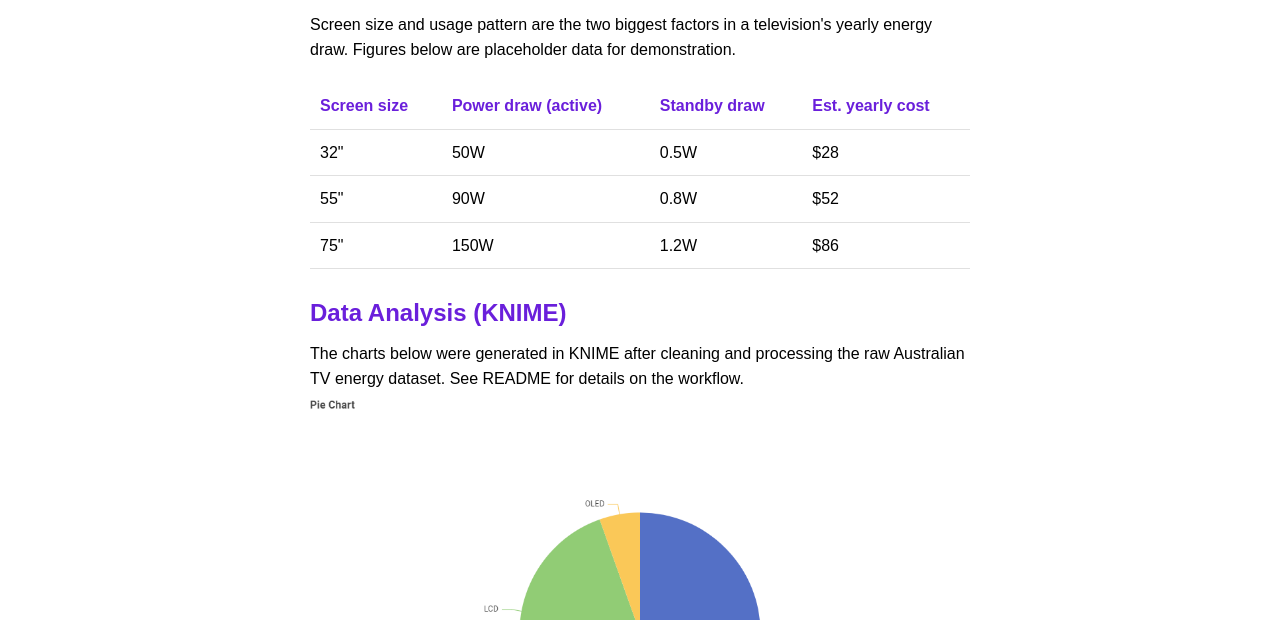
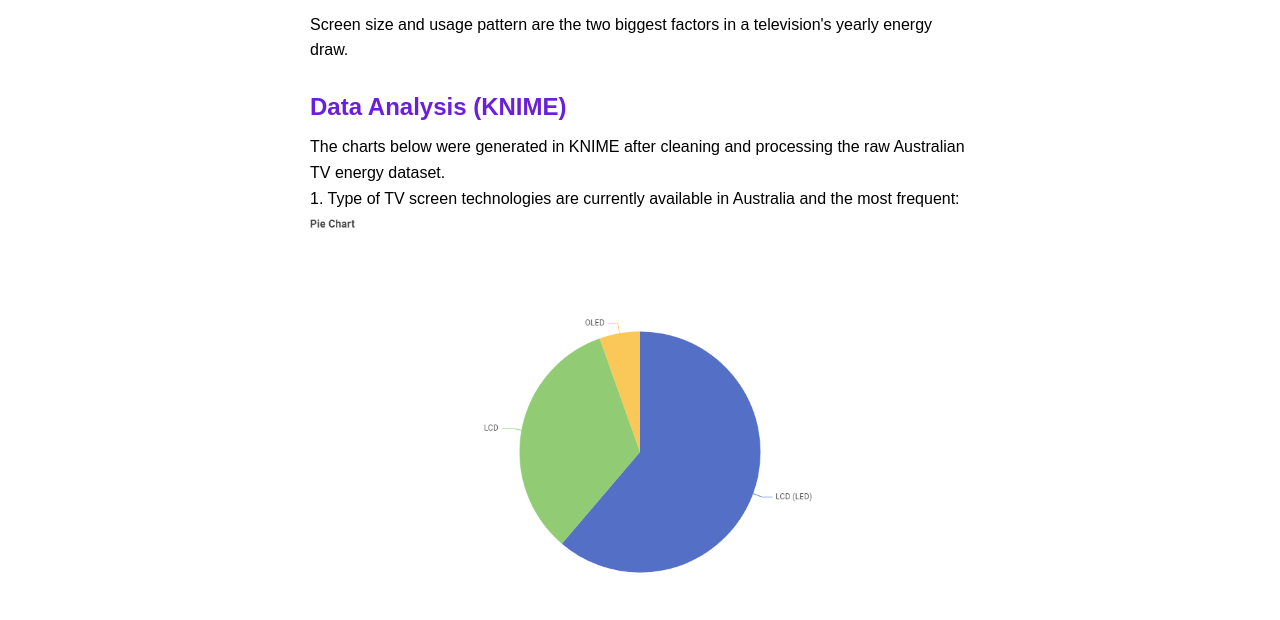
Before and after one commit to bibo2323/T01-a-, a plain HTML site: page televisions.html in a window 1280 px wide. Shown: the part 180-800 px from the top of the page. Drawn offline with Linux system fonts and the light colour scheme.

Commit message:
Update televisions.html

```diff
--- a/televisions.html
+++ b/televisions.html
@@ -28,69 +28,40 @@
     <h1>Televisions</h1>
     <p>
       Screen size and usage pattern are the two biggest factors in a
-      television's yearly energy draw. Figures below are placeholder
-      data for demonstration.
+      television's yearly energy draw.
     </p>
-
-    <!-- Simple table showing made-up stats -->
-    <table>
-      <tr>
-        <th>Screen size</th>
-        <th>Power draw (active)</th>
-        <th>Standby draw</th>
-        <th>Est. yearly cost</th>
-      </tr>
-      <tr>
-        <td>32"</td>
-        <td>50W</td>
-        <td>0.5W</td>
-        <td>$28</td>
-      </tr>
-      <tr>
-        <td>55"</td>
-        <td>90W</td>
-        <td>0.8W</td>
-        <td>$52</td>
-      </tr>
-      <tr>
-        <td>75"</td>
-        <td>150W</td>
-        <td>1.2W</td>
-        <td>$86</td>
-      </tr>
-    </table>
 
     <!-- KNIME data analysis section -->
     <h2>Data Analysis (KNIME)</h2>
     <p>
       The charts below were generated in KNIME after cleaning and processing
-      the raw Australian TV energy dataset. See README for details on the
-      workflow.
+      the raw Australian TV energy dataset.
     </p>
-
-    <!-- Replace these filenames with your actual screenshot filenames -->
+    <p></p><p>1. Type of TV screen technologies are currently available in Australia and the most frequent:</p>
     <img src="q1.png" alt="type of TV screen technologies are currently available in Australia and freq" style="max-width: 100%; margin-bottom: 15px; border-radius: 8px;">
     <img src="q1.2.png" alt="same as q1" style="max-width: 100%; margin-bottom: 15px; border-radius: 8px;">
+    <p></p><p>2. Available screen sizes and most frequent:</p>
     <img src="q2.png" alt="screen sizes are available and most frequent" style="max-width: 100%; margin-bottom: 15px; border-radius: 8px;">
-
+    <p></p><p>3. Brands have the largest number of models:</p>
     <img src="q3.png" alt=" brands have the largest number of models" style="max-width: 100%; margin-bottom: 15px; border-radius: 8px;">
-
+    <p></p><p>4. Type of screen technology consumes the least amount of powers:</p>
     <img src="q4.png" alt="type of screen technology consumes the least amount of powers" style="max-width: 100%; margin-bottom: 15px; border-radius: 8px;">
-
+    <p></p><p>5. The relationship between screen size and power use:</p>
     <img src="q5.png" alt="the relationship between screen size and power use" style="max-width: 100%; margin-bottom: 15px; border-radius: 8px;">
-
+    <p></p><p>6. The relationship between star rating and screen size:</p>
     <img src="q6.png" alt="the relationship between star rating and screen size" style="max-width: 100%; margin-bottom: 15px; border-radius: 8px;">
-
+    <p></p><p>7. Differences in power consumption between brands:</p>
     <img src="q7.png" alt="differences in power consumption between brands" style="max-width: 100%; margin-bottom: 15px; border-radius: 8px;">
     <img src="q7.2.png" alt="same as q7" style="max-width: 100%; margin-bottom: 15px; border-radius: 8px;">
+    <p></p><p>8. The relationship between star rating and power use:</p>
     <img src="q8.png" alt="Q8: Star Rating vs Power Use" style="max-width: 100%; margin-bottom: 15px; border-radius: 8px;">
 
 
   </main>
 
   <footer>
-    <p>&copy; <span id="year"></span> Your Name Here</p>
-    <p>Some content and code on this site was created with the assistance of GitHub Copilot.</p>
+    <p>&copy; <span id="year"></span> Siti Nur Fatimah (105812491)</p>
+    <p>Some content and code on this site was created with the assistance of GitHub Copilot and other AI.</p>
   </footer>
 
   <script src="script.js"></script>
```
